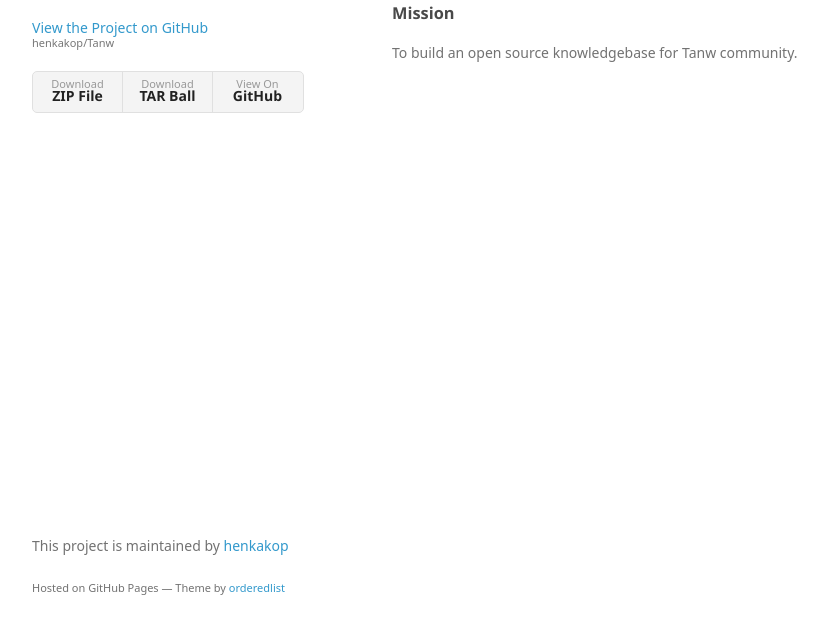
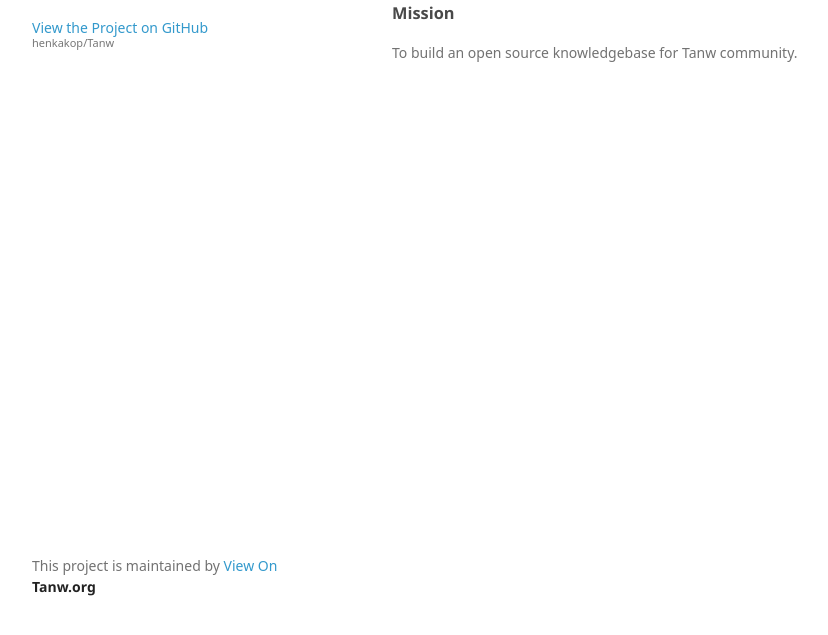
Before and after one commit to henkakop/Tanw, a plain HTML site: page index.html in a window 1280 px wide. Shown: the part 133-768 px from the top of the page, without its empty margins (178-1006 px from the left). Drawn offline with Linux system fonts and the light colour scheme; a web font is replaced by a local one.

Commit message:
Update index.html

```diff
--- a/index.html
+++ b/index.html
@@ -19,13 +19,6 @@
         <p>tanw.org in making</p>
 
         <p class="view"><a href="https://github.com/henkakop/Tanw">View the Project on GitHub <small>henkakop/Tanw</small></a></p>
-
-
-        <ul>
-          <li><a href="https://github.com/henkakop/Tanw/zipball/master">Download <strong>ZIP File</strong></a></li>
-          <li><a href="https://github.com/henkakop/Tanw/tarball/master">Download <strong>TAR Ball</strong></a></li>
-          <li><a href="https://github.com/henkakop/Tanw">View On <strong>GitHub</strong></a></li>
-        </ul>
       </header>
       <section>
         <h3>
@@ -39,8 +32,7 @@
 <p>To build an open source knowledgebase for Tanw community.</p>
       </section>
       <footer>
-        <p>This project is maintained by <a href="https://github.com/henkakop">henkakop</a></p>
-        <p><small>Hosted on GitHub Pages &mdash; Theme by <a href="https://github.com/orderedlist">orderedlist</a></small></p>
+        <p>This project is maintained by <a href="https://github.com/henkakop/Tanw">View On <strong>Tanw.org</strong></a></p>
       </footer>
     </div>
     <script src="javascripts/scale.fix.js"></script>
```
